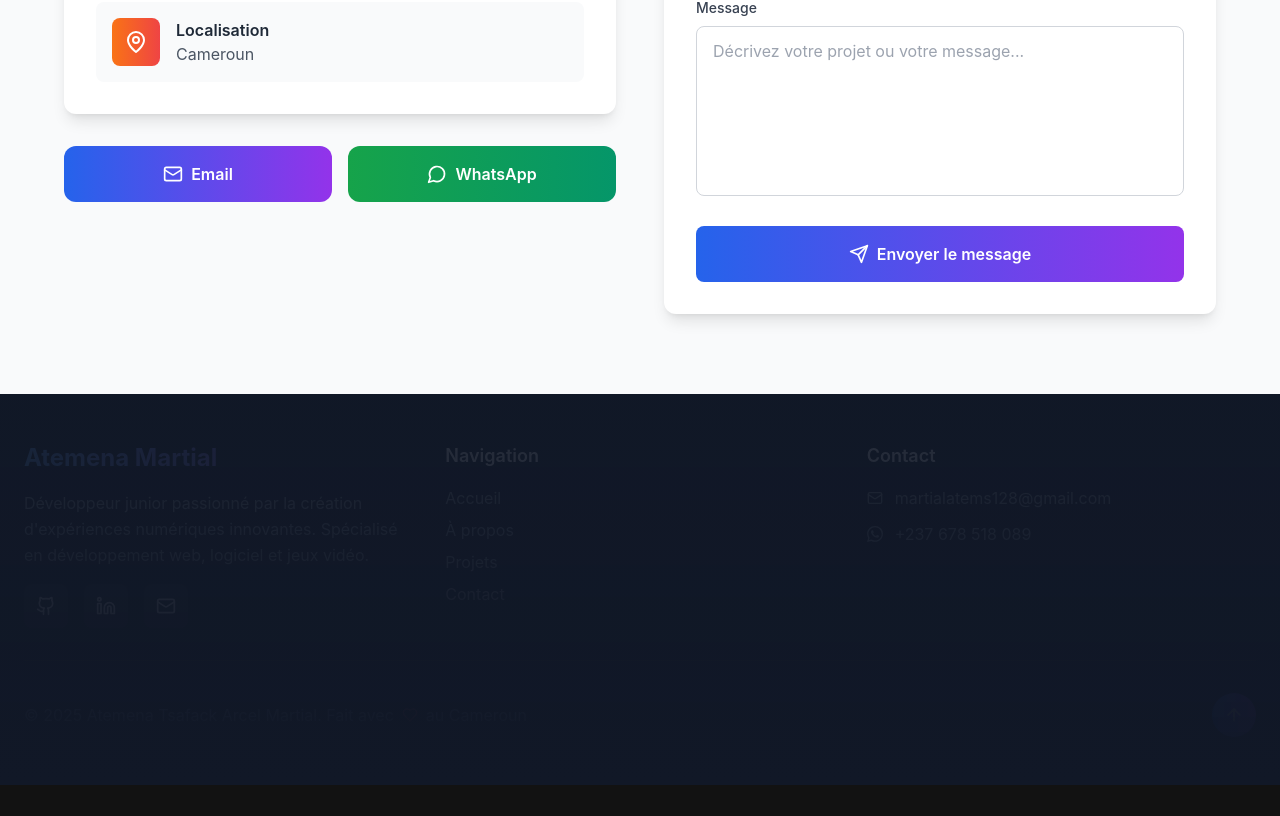
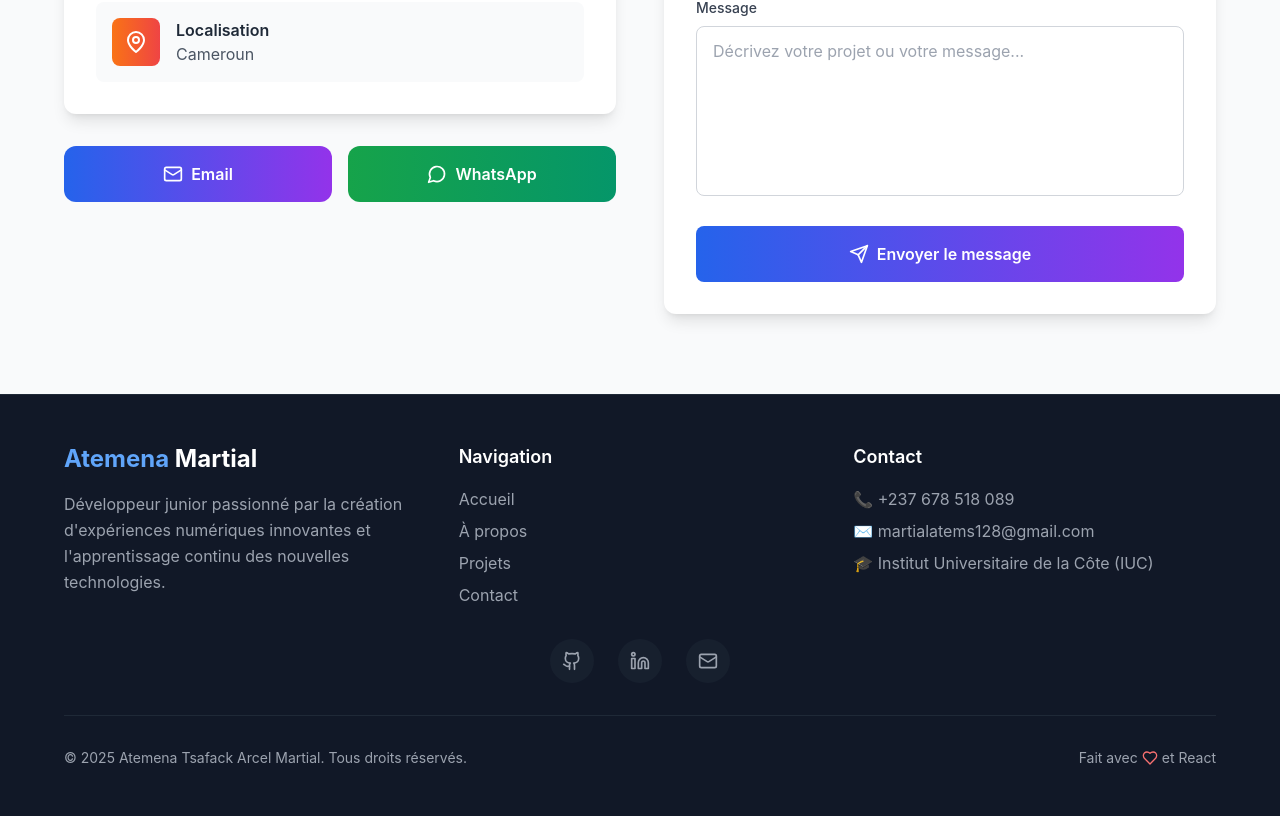
Before and after one commit to Martial-Atems/Deploy-portfolio-pro, a React (Vite) app: page / in a window 1280 px wide. Shown: the part 3822-4638 px from the top of the page. Before the commit the page ends 4607 px from the top, so only its background shows below. Built offline with nearby package versions, Linux system fonts and the light colour scheme.

Commit message:
first commit

```diff
--- a/src/components/Footer.tsx
+++ b/src/components/Footer.tsx
@@ -1,86 +1,61 @@
-import React from 'react';
-import { Github, Linkedin, Mail, Heart, ArrowUp } from 'lucide-react';
+// import React from 'react';
+import { Github, Linkedin, Mail, Heart } from 'lucide-react';
 
-const Footer: React.FC = () => {
+const Footer = () => {
   const currentYear = new Date().getFullYear();
 
   const socialLinks = [
     {
       name: 'GitHub',
-      icon: <Github size={20} />,
+      icon: Github,
       url: 'https://github.com/Martial-Atems',
-      color: 'hover:text-gray-400'
+      color: 'hover:text-gray-300'
     },
     {
       name: 'LinkedIn',
-      icon: <Linkedin size={20} />,
+      icon: Linkedin,
       url: 'https://www.linkedin.com/in/martial-atem%E2%80%99s-219828367?utm_source=share&utm_campaign=share_via&utm_content=profile&utm_medium=ios_app',
       color: 'hover:text-blue-400'
     },
     {
       name: 'Email',
-      icon: <Mail size={20} />,
+      icon: Mail,
       url: 'mailto:martialatems128@gmail.com',
-      color: 'hover:text-red-400'
+      color: 'hover:text-purple-400'
     }
   ];
 
-  const scrollToTop = () => {
-    window.scrollTo({ top: 0, behavior: 'smooth' });
-  };
-
-  const scrollToSection = (sectionId: string) => {
-    const element = document.getElementById(sectionId);
-    if (element) {
-      element.scrollIntoView({ behavior: 'smooth' });
-    }
-  };
-
   return (
-    <footer className="bg-gray-900 text-white py-12 relative">
-      <div className="container mx-auto px-6">
+    <footer className="bg-gray-900 border-t border-gray-800">
+      <div className="container mx-auto px-6 py-12">
+        <div className="max-w-6xl mx-auto">
+          {/* Main Footer Content */}
           <div className="grid md:grid-cols-3 gap-8 mb-8">
-          {/* Brand */}
+            {/* Brand Section */}
             <div className="space-y-4">
-            <h3 className="text-2xl font-bold bg-gradient-to-r from-blue-400 to-purple-500 bg-clip-text text-transparent">
-              Atemena Martial
+              <h3 className="text-2xl font-bold text-white">
+                <span className="text-blue-400">Atemena</span> Martial
               </h3>
               <p className="text-gray-400 leading-relaxed">
-              Développeur junior passionné par la création d'expériences numériques innovantes.
-              Spécialisé en développement web, logiciel et jeux vidéo.
+                Développeur junior passionné par la création d'expériences numériques innovantes
+                et l'apprentissage continu des nouvelles technologies.
               </p>
-            <div className="flex space-x-4">
-              {socialLinks.map((link) => (
-                <a
-                  key={link.name}
-                  href={link.url}
-                  target="_blank"
-                  rel="noopener noreferrer"
-                  className={`p-3 bg-gray-800 rounded-lg ${link.color} transition-all duration-300 transform hover:scale-110 hover:shadow-lg`}
-                  aria-label={link.name}
-                >
-                  {link.icon}
-                </a>
-              ))}
-            </div>
             </div>
 
             {/* Quick Links */}
             <div className="space-y-4">
               <h4 className="text-lg font-semibold text-white">Navigation</h4>
               <div className="space-y-2">
-              {[
-                { name: 'Accueil', id: 'home' },
-                { name: 'À propos', id: 'about' },
-                { name: 'Projets', id: 'projects' },
-                { name: 'Contact', id: 'contact' }
-              ].map((link) => (
+                {['Accueil', 'À propos', 'Projets', 'Contact'].map((link, index) => (
                   <button
-                  key={link.name}
-                  onClick={() => scrollToSection(link.id)}
-                  className="block text-gray-400 hover:text-white transition-colors duration-200 text-left"
+                    key={index}
+                    onClick={() => {
+                      const element = document.getElementById(link.toLowerCase().replace('à propos', 'about'));
+                      if (element) element.scrollIntoView({ behavior: 'smooth' });
+                    }}
+                    className="block text-gray-400 hover:text-blue-400 transition-colors duration-300"
                   >
-                  {link.name}
+                    {link}
                   </button>
                 ))}
               </div>
@@ -89,53 +64,48 @@ const Footer: React.FC = () => {
             {/* Contact Info */}
             <div className="space-y-4">
               <h4 className="text-lg font-semibold text-white">Contact</h4>
-            <div className="space-y-3">
-              <div className="flex items-center space-x-3 text-gray-400">
-                <Mail size={16} />
+              <div className="space-y-2 text-gray-400">
+                <p>📞 +237 678 518 089</p>
+                <p>✉️ martialatems128@gmail.com</p>
+                <p>🎓 Institut Universitaire de la Côte (IUC)</p>
+              </div>
+            </div>
+          </div>
+
+          {/* Social Links */}
+          <div className="flex justify-center space-x-6 mb-8">
+            {socialLinks.map((social, index) => {
+              const IconComponent = social.icon;
+              return (
                 <a
-                  href="mailto:martialatems128@gmail.com"
-                  className="hover:text-white transition-colors duration-200"
+                  key={index}
+                  href={social.url}
+                  target="_blank"
+                  rel="noopener noreferrer"
+                  className={`p-3 bg-gray-800/50 rounded-full text-gray-400 ${social.color} transition-all duration-300 transform hover:scale-110 hover:bg-gray-700/50`}
+                  aria-label={social.name}
                 >
-                  martialatems128@gmail.com
+                  <IconComponent size={20} />
                 </a>
+              );
+            })}
           </div>
-              <div className="flex items-center space-x-3 text-gray-400">
-                <svg className="w-4 h-4" fill="currentColor" viewBox="0 0 24 24">
-                  <path d="M17.472 14.382c-.297-.149-1.758-.867-2.03-.967-.273-.099-.471-.148-.67.15-.197.297-.767.966-.94 1.164-.173.199-.347.223-.644.075-.297-.15-1.255-.463-2.39-1.475-.883-.788-1.48-1.761-1.653-2.059-.173-.297-.018-.458.13-.606.134-.133.298-.347.446-.52.149-.174.198-.298.298-.497.099-.198.05-.371-.025-.52-.075-.149-.669-1.612-.916-2.207-.242-.579-.487-.5-.669-.51-.173-.008-.371-.01-.57-.01-.198 0-.52.074-.792.372-.272.297-1.04 1.016-1.04 2.479 0 1.462 1.065 2.875 1.213 3.074.149.198 2.096 3.2 5.077 4.487.709.306 1.262.489 1.694.625.712.227 1.36.195 1.871.118.571-.085 1.758-.719 2.006-1.413.248-.694.248-1.289.173-1.413-.074-.124-.272-.198-.57-.347m-5.421 7.403h-.004a9.87 9.87 0 01-5.031-1.378l-.361-.214-3.741.982.998-3.648-.235-.374a9.86 9.86 0 01-1.51-5.26c.001-5.45 4.436-9.884 9.888-9.884 2.64 0 5.122 1.03 6.988 2.898a9.825 9.825 0 012.893 6.994c-.003 5.45-4.437 9.884-9.885 9.884m8.413-18.297A11.815 11.815 0 0012.05 0C5.495 0 .16 5.335.157 11.892c0 2.096.547 4.142 1.588 5.945L.057 24l6.305-1.654a11.882 11.882 0 005.683 1.448h.005c6.554 0 11.89-5.335 11.893-11.893A11.821 11.821 0 0020.885 3.488"/>
-                </svg>
-                <a
-                  href="https://wa.me/237678518089"
-                  className="hover:text-white transition-colors duration-200"
-                >
-                  +237 678 518 089
-                </a>
+
+          {/* Copyright */}
+          <div className="border-t border-gray-800 pt-8">
+            <div className="flex flex-col md:flex-row justify-between items-center space-y-4 md:space-y-0">
+              <p className="text-gray-400 text-sm">
+                © {currentYear} Atemena Tsafack Arcel Martial. Tous droits réservés.
+              </p>
+              <p className="text-gray-400 text-sm flex items-center space-x-1">
+                <span>Fait avec</span>
+                <Heart className="text-red-400 w-4 h-4" />
+                <span>et React</span>
+              </p>
             </div>
           </div>
         </div>
       </div>
-
-        {/* Divider */}
-        <div className="border-t border-gray-800 pt-8">
-          <div className="flex flex-col md:flex-row justify-between items-center">
-            <div className="flex items-center space-x-2 text-gray-400 mb-4 md:mb-0">
-              <span>© {currentYear} Atemena Tsafack Arcel Martial. Fait avec</span>
-              <Heart size={16} className="text-red-500 animate-pulse" />
-              <span>au Cameroun</span>
-            </div>
-
-            <button
-              onClick={scrollToTop}
-              className="bg-gradient-to-r from-blue-600 to-purple-600 p-3 rounded-full hover:shadow-lg transform hover:scale-110 transition-all duration-300"
-              aria-label="Retour en haut"
-            >
-              <ArrowUp size={20} />
-            </button>
-          </div>
-        </div>
-      </div>
-
-      {/* Background decoration */}
-      <div className="absolute inset-0 bg-gradient-to-t from-gray-900 via-gray-900/95 to-gray-900/90 pointer-events-none"></div>
     </footer>
   );
 };
```
Lines whose indentation alone changed are shown as unchanged.
